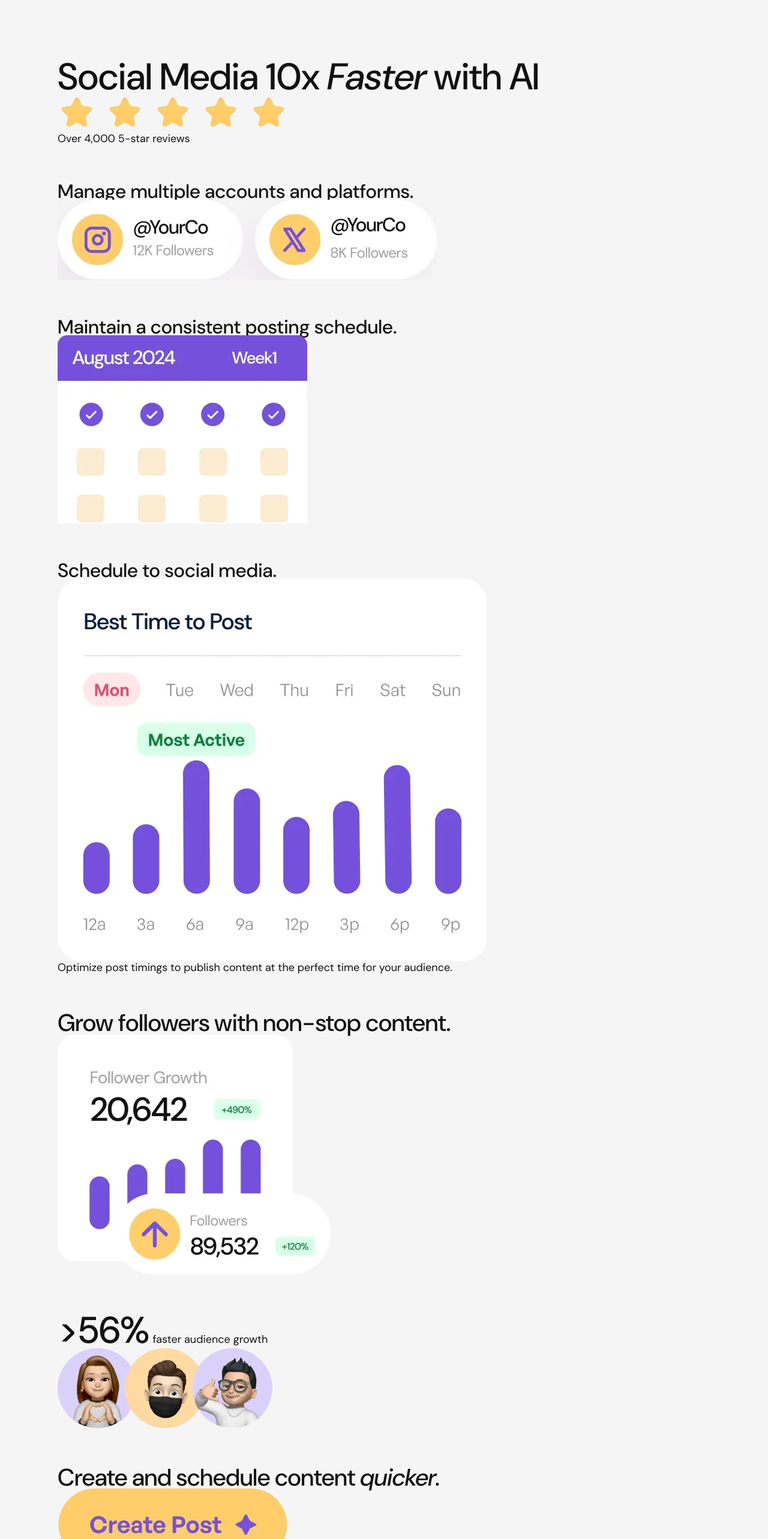
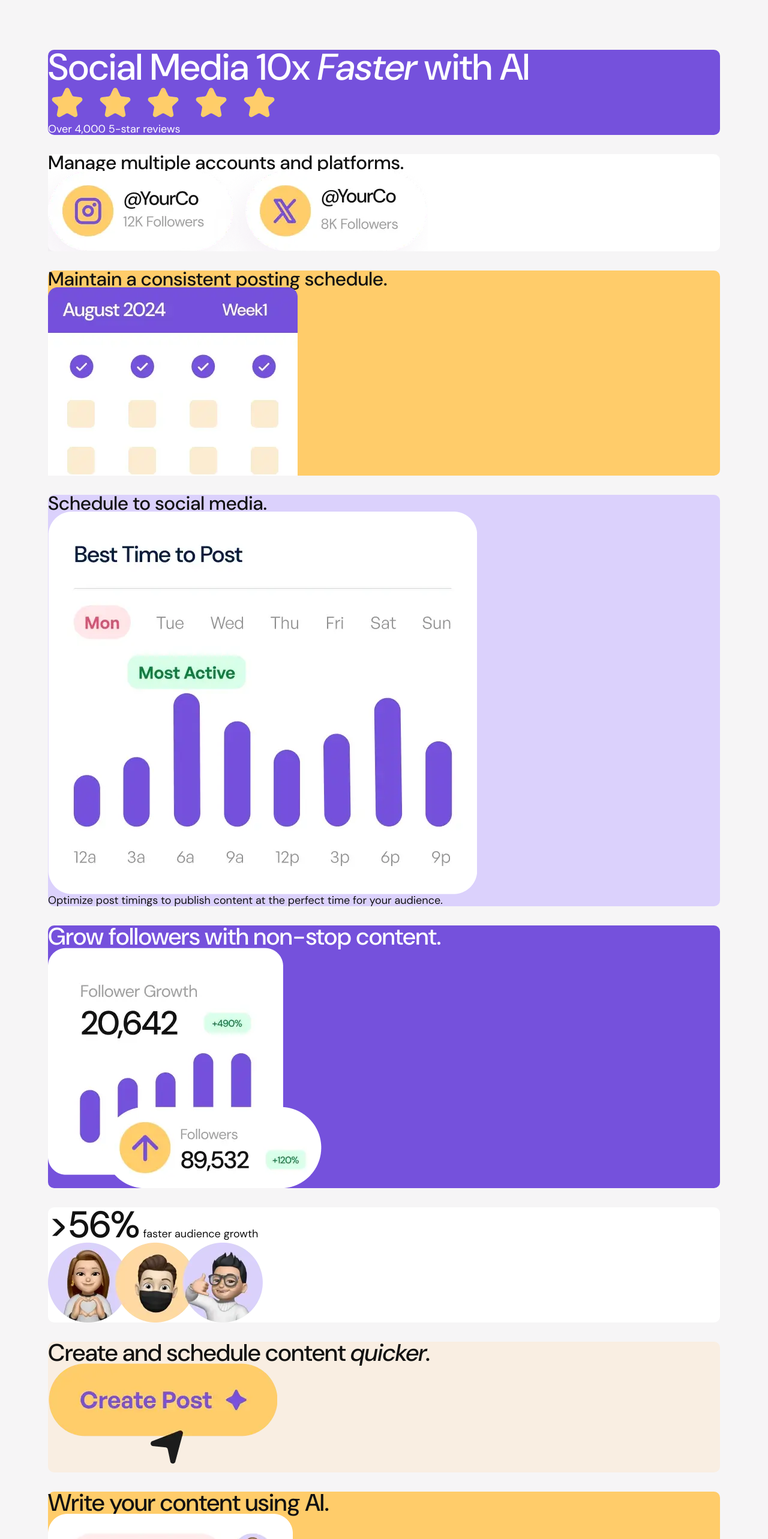
Before and after one commit to Arsalan2078/bento-grid, a React (Vite) app: page / in a window 1280 px wide. Shown: the top 2566 px of the page at 60% size. Built offline with nearby package versions, Linux system fonts and the light colour scheme.

Commit message:
colorized cells

```diff
--- a/src/App.tsx
+++ b/src/App.tsx
@@ -14,7 +14,7 @@ export default function App() {
   return (
     <main className={styles.app} data-text-preset="4">
       <BentoGrid>
-        <BentoCell cellColor="purple-pale">
+        <BentoCell cellColor="purple">
           <SectionSocialMedia />
         </BentoCell>
 
--- a/src/components/BentoCell/index.module.css
+++ b/src/components/BentoCell/index.module.css
@@ -1,4 +1,30 @@
 .cell {
   border-radius: calc(10 / 16 * 1rem);
-  padding: 1rem;
 }
+
+/* cell colors */
+
+.cell[data-cell-color="purple"] {
+  background-color: var(--c-purple-500);
+  color: var(--c-white);
+}
+
+.cell[data-cell-color="purple-pale"] {
+  background-color: var(--c-purple-100);
+  color: var(--c-black);
+}
+
+.cell[data-cell-color="white"] {
+  background-color: var(--c-white);
+  color: var(--c-black);
+}
+
+.cell[data-cell-color="yellow"] {
+  background-color: var(--c-yellow-500);
+  color: var(--c-black);
+}
+
+.cell[data-cell-color="yellow-pale"] {
+  background-color: var(--c-yellow-100);
+  color: var(--c-black);
+}
```
